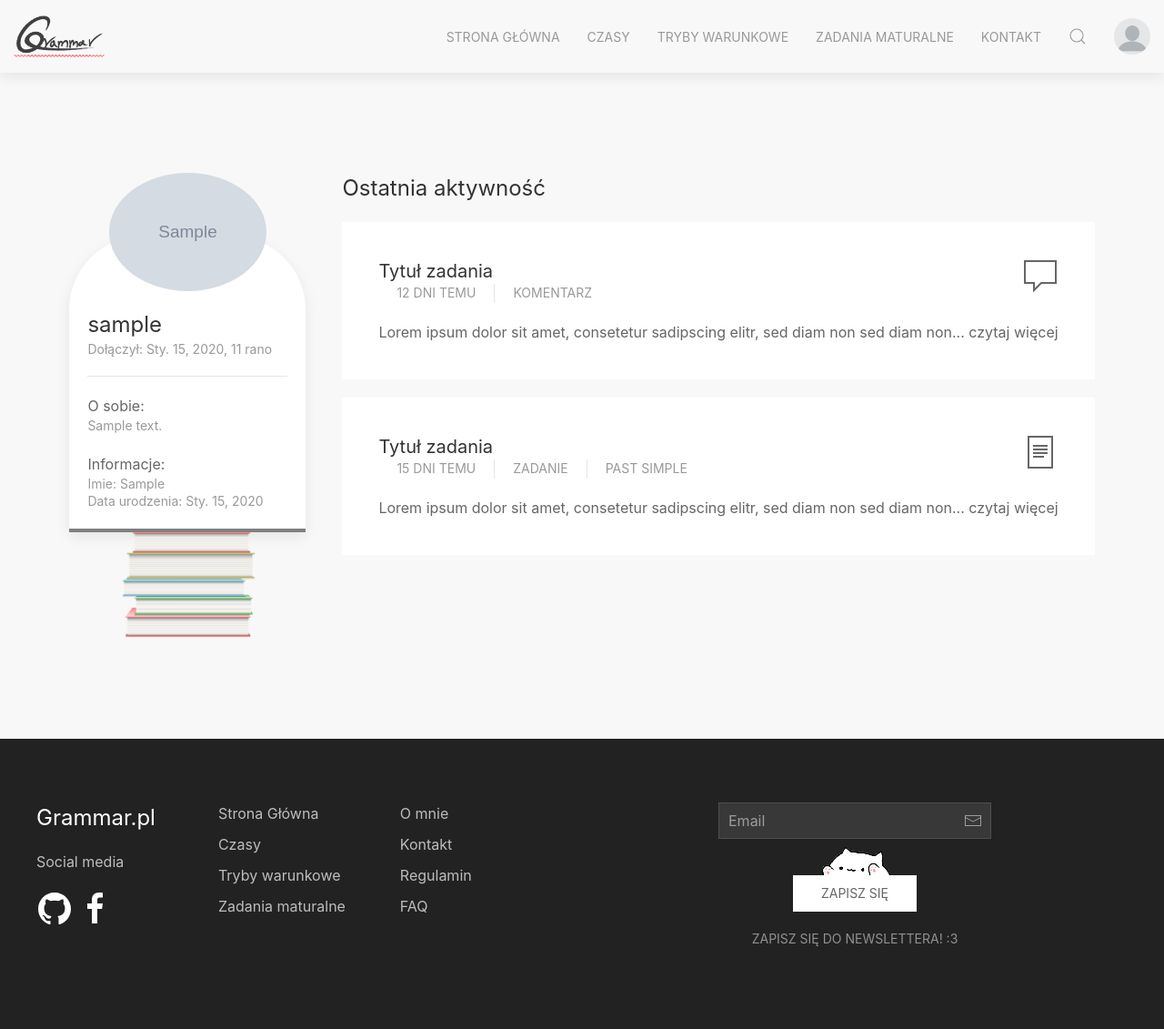
After one commit to Notiooo/grammar.pl, a Django app: page /users/1/ in a window 1280 px wide. The commit adds this page. Shown: the whole page at 91% size. Run offline with Django 3.2, Linux system fonts and the light colour scheme; tables that the repository leaves empty hold one stand-in row (values such as "Sample post"); grey boxes marked "Sample" are stand-in pictures; parts of the project's set-up code (start-up, migrations or seed data) failed here and were passed over; some libraries are stand-ins or nearby versions.

Commit message:
Profiles, base for avatars, and profile editing

```diff
--- a/grammar_pl/grammar_pl/settings.py
+++ b/grammar_pl/grammar_pl/settings.py
@@ -133,3 +133,5 @@ STATIC_URL = '/static/'
 AUTH_USER_MODEL = 'users.CustomUser'
 LOGIN_REDIRECT_URL = 'home'
 LOGOUT_REDIRECT_URL = 'home'
+MEDIA_ROOT = os.path.join(BASE_DIR, 'uploads')
+MEDIA_URL = '/uploads/'
--- a/grammar_pl/grammar_pl/urls.py
+++ b/grammar_pl/grammar_pl/urls.py
@@ -16,9 +16,17 @@ Including another URLconf
 from django.contrib import admin
 from django.urls import path, include
 
+#Necessary for media stuff
+from django.contrib.staticfiles.urls import static
+from django.contrib.staticfiles.urls import staticfiles_urlpatterns
+from . import settings
+
 urlpatterns = [
     path('', include('pages.urls')), #static pages
     path('admin/', admin.site.urls),
     path('users/', include('users.urls')),
     path('users/', include('django.contrib.auth.urls')),
 ]
+
+urlpatterns += staticfiles_urlpatterns()
+urlpatterns += static(settings.MEDIA_URL, document_root=settings.MEDIA_ROOT)
--- a/grammar_pl/templates/base/navbar.html
+++ b/grammar_pl/templates/base/navbar.html
@@ -1,7 +1,7 @@
 {% load static %}
 <nav class="uk-navbar-container uk-box-shadow-medium" uk-navbar="mode: click; offset: 0" uk-sticky>
     <div class="uk-navbar-left nav-overlay">
-        <a class="uk-navbar-item uk-logo" href="#"><img src="http://gantry-1927.kxcdn.com/user/pages/02.blog/gantry-logo-competition/grav-logo.png" alt="logo" width="64"/></a>
+        <a class="uk-navbar-item uk-logo" href="#"><img src="{% static 'img/logo.png' %}" alt="logo" width="100"/></a>
     </div>
 
     <div class="uk-navbar-right nav-overlay">
@@ -15,13 +15,13 @@
             <li><a class="uk-navbar-toggle" uk-search-icon uk-toggle="target: .nav-overlay; animation: uk-animation-fade" href="#"></a></li>
 
             <li>
-                <a href="#"><img src="{% static 'img/avatar.png' %}" class="uk-border-circle profile-img" alt="avatar"></a>
+                <a href="#"><img src="{% if user.is_authenticated %} {{ user.avatar.url }} {% else %} {% static 'img/avatar.png' %} {% endif %}" class="uk-border-circle profile-img" alt="avatar"></a>
                 <div class="uk-navbar-dropdown uk-navbar-container">
                     <ul class="uk-nav uk-navbar-dropdown-nav uk-list-divider">
                         {% if user.is_authenticated %}
                         <p>Hej, {{ user.username }}</p>
                         <li><a href="#">Dodaj zadanie</a></li>
-                        <li><a href="#">Twój profil</a></li>
+                        <li><a href="{% url 'profile' user.pk %}">Twój profil</a></li>
                         <li><a href="#">Ulubione</a></li>
                         <li><a href="{% url 'logout' %}">Wyloguj się</a></li>
                         {% else %}
@@ -53,9 +53,9 @@
     <div class="uk-offcanvas-bar">
         <button class="uk-offcanvas-close" type="button" uk-close></button>
         <ul class="uk-nav-primary uk-nav-center uk-list-divider" uk-nav>
-            <li class="uk-padding"><img src="{% static 'img/avatar.png' %}" class="uk-border-circle" alt="avatar"></li>
+            <li class="uk-padding"><img src="{% if user.is_authenticated %} {{ user.avatar.url }} {% else %} {% static 'img/avatar.png' %} {% endif %}" class="uk-border-circle" alt="avatar"></li>
             {% if user.is_authenticated %}
-            <li><a href="#">Twój profil</li></li>
+            <li><a href="{% url 'profile' user.pk %}">Twój profil</li></li>
             <li><a href="#">Dodaj zadanie</a></li>
             <li><a href="#">Ulubione</a></li>
             <li><a href="{% url 'logout' %}">Wyloguj się</a></li>
--- a/grammar_pl/users/forms.py
+++ b/grammar_pl/users/forms.py
@@ -1,14 +1,14 @@
 from django.contrib.auth.forms import UserCreationForm, UserChangeForm
 from .models import CustomUser
 
+
 class CustomUserCreationForm(UserCreationForm):
-    error_css_class = "uk-form-danger"
     class Meta(UserCreationForm.Meta):
         model = CustomUser
         fields = ('username', 'email')
 
+
 class CustomUserChangeForm(UserChangeForm):
-    error_css_class = "uk-form-danger"
-    class Meta:
+    class Meta(UserChangeForm.Meta):
         model = CustomUser
         fields = ('username', 'email', 'birth')
--- a/grammar_pl/users/models.py
+++ b/grammar_pl/users/models.py
@@ -1,7 +1,46 @@
 from django.db import models
 from django.contrib.auth.models import AbstractUser
+from django.urls import reverse
 
-# Create your models here.
+from PIL import Image
+from io import BytesIO
+from django.core.files.uploadedfile import InMemoryUploadedFile
+import sys
+
+from . import storage
+
+import os
+
+
+def rename_file_to_username(instance, filename):
+    upload_to = 'avatars'
+    ext = filename.split('.')[-1]
+    filename = 'avatar_{}.{}'.format(instance.username, ext)
+    return os.path.join(upload_to, filename)
+
 
 class CustomUser(AbstractUser):
-    birth = models.DateField(null=True)
+    birth = models.DateField(null=True, blank=True)
+    avatar = models.ImageField(upload_to=rename_file_to_username, default="avatars/default.png",
+                               storage=storage.OverwriteStorage())
+    about = models.CharField(max_length=150, blank=True)
+
+
+    def get_absolute_url(self):
+        return reverse('profile', args=[str(self.pk)])
+
+    def save(self, *args, **kwargs):
+        if self.avatar:
+            # Opening the uploaded image
+            im = Image.open(self.avatar).convert('RGB')
+            output = BytesIO()
+            # Resize/modify the image
+            im = im.resize((400, 400))
+            # after modifications, save it to the output
+            im.save(output, format='JPEG', quality=80)
+            output.seek(0)
+            # change the imagefield value to be the newley modifed image value
+            self.avatar = InMemoryUploadedFile(output, 'ImageField', "%s.jpg" % self.avatar.name.split('.')[0],
+                                               'image/jpeg',
+                                               sys.getsizeof(output), None)
+            super(CustomUser, self).save()
--- /dev/null
+++ b/grammar_pl/users/templates/users/profile.html
@@ -0,0 +1,68 @@
+{% extends 'base.html' %}
+{% load static %}
+
+{% block content %}
+
+<div class="uk-section uk-section-muted uk-flex uk-flex-center">
+    <div class="uk-container uk-padding" uk-grid>
+        <div class="uk-width-medium@s">
+            <img src="{{ object.avatar.url }}" class="uk-width-2-3 uk-align-center uk-border-circle">
+            <div class="uk-card-body uk-card-default uk-card-small" style="padding-top: 80px; border-radius: 80px 80px 0px 0px; margin-top: -90px; border-bottom: 4px solid grey;">
+                <h3 class="uk-card-title uk-margin-remove-bottom">{{ object.username }}</h3>
+                <p class="uk-text-meta uk-margin-remove-top">Dołączył: {{ object.date_joined }}</p>
+                <hr>
+                <!-- O SOBIE -->
+                <p class="uk-margin-remove">O sobie:</p>
+                <div class="uk-text-meta">{% if object.about %} {{ object.about }} {% else %} {{ object.username }} nic o sobie nie napisał 😢 {% endif %}
+                </div>
+                <!-- DANE -->
+                <p class="uk-margin-remove-bottom">Informacje:</p>
+                <div class="uk-text-meta">Imie: {% if object.first_name %} {{ object.first_name }} {% else %} brak :c {% endif %}</div>
+                <div class="uk-text-meta">Data urodzenia: {% if object.birth %} {{ object.birth }} {% else %} nie urodził się :c {% endif %}
+                </div>
+            </div>
+            <div class="uk-width-1-1 uk-text-center uk-visible@s">
+                <img src="{% static 'img/books.png' %}" class="uk-width-small">
+            </div>
+        </div>
+
+        <!-- ACTIVITY TAB -->
+        <div class="uk-width-expand@s">
+            <h3>Ostatnia aktywność</h3>
+            <div class="uk-comment uk-background-default uk-padding uk-margin-bottom">
+                <header class="uk-comment-header uk-grid-medium uk-flex-middle" uk-grid>
+                    <div class="uk-width-expand">
+                        <span uk-icon="icon: comment; ratio: 2" class="uk-float-right"></span>
+                        <h4 class="uk-comment-title uk-margin-remove"><a class="uk-link-reset" href="#">Tytuł zadania</a></h4>
+                        <ul class="uk-comment-meta uk-subnav uk-subnav-divider uk-margin-remove-top">
+                            <li><a href="#">12 dni temu</a></li>
+                            <li><a href="#">Komentarz</a></li>
+                        </ul>
+                    </div>
+                </header>
+                <div class="uk-comment-body">
+                    <p>Lorem ipsum dolor sit amet, consetetur sadipscing elitr, sed diam non sed diam non... <span class="uk-title-lead">czytaj więcej</span></p>
+                </div>
+            </div>
+            <div class="uk-comment uk-background-default uk-padding">
+                <header class="uk-comment-header uk-grid-medium uk-flex-middle" uk-grid>
+                    <div class="uk-width-expand">
+                        <span uk-icon="icon: file-text; ratio: 2" class="uk-float-right"></span>
+                        <h4 class="uk-comment-title uk-margin-remove"><a class="uk-link-reset" href="#">Tytuł zadania</a></h4>
+                        <ul class="uk-comment-meta uk-subnav uk-subnav-divider uk-margin-remove-top">
+                            <li><a href="#">15 dni temu</a></li>
+                            <li><a href="#">Zadanie</a></li>
+                            <li><a href="#">Past Simple</a></li>
+                        </ul>
+                    </div>
+                </header>
+                <div class="uk-comment-body">
+                    <p>Lorem ipsum dolor sit amet, consetetur sadipscing elitr, sed diam non sed diam non... <span class="uk-title-lead">czytaj więcej</span></p>
+                </div>
+            </div>
+        </div>
+
+    </div>
+</div>
+
+{% endblock content %}
--- a/grammar_pl/users/urls.py
+++ b/grammar_pl/users/urls.py
@@ -3,4 +3,6 @@ from . import views
 
 urlpatterns = [
     path('signup/', views.SignUpView.as_view(), name='signup'),
+    path('<int:pk>/', views.ProfileDetailView.as_view(), name='profile'),
+    path('change/', views.ChangeProfileView.as_view(), name='changeprofile')
 ]
--- a/grammar_pl/users/views.py
+++ b/grammar_pl/users/views.py
@@ -1,10 +1,27 @@
 from django.shortcuts import render
 from django.urls import reverse_lazy
 from django.views import generic
+from django.contrib.auth.mixins import LoginRequiredMixin
 
-from .forms import CustomUserCreationForm
+from .forms import CustomUserCreationForm, CustomUserChangeForm
+from .models import CustomUser
+
 
 class SignUpView(generic.CreateView):
     form_class = CustomUserCreationForm
     success_url = reverse_lazy('login')
     template_name = 'users/signup.html'
+
+class ChangeProfileView(LoginRequiredMixin, generic.UpdateView):
+    model = CustomUser
+    success_url = reverse_lazy('login')
+    template_name = 'users/changeprofile.html'
+    fields = ('username', 'email', 'about', 'birth', 'first_name', 'last_name')
+    login_url = 'login'
+
+    def get_object(self):
+        return self.request.user
+
+class ProfileDetailView(generic.DetailView):
+    model = CustomUser
+    template_name = 'users/profile.html'
```
Also changed, not shown: grammar_pl/users/storage.py (added, +9 -0 lines), grammar_pl/users/templates/users/changeprofile.html (added, +12 -0 lines), grammar_pl/static/img/logo.png (added), grammar_pl/uploads/avatars/default.png (added), grammar_pl/users/static/img/books.png (added).
